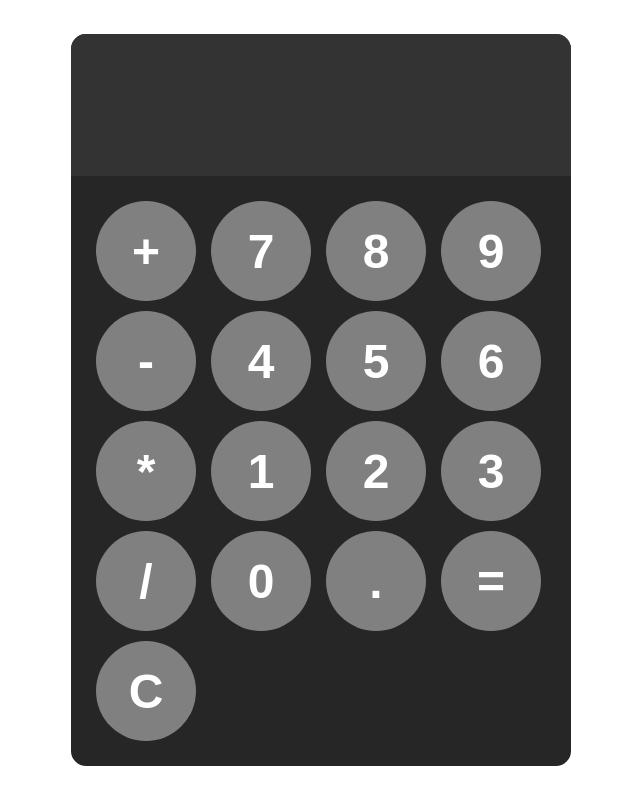
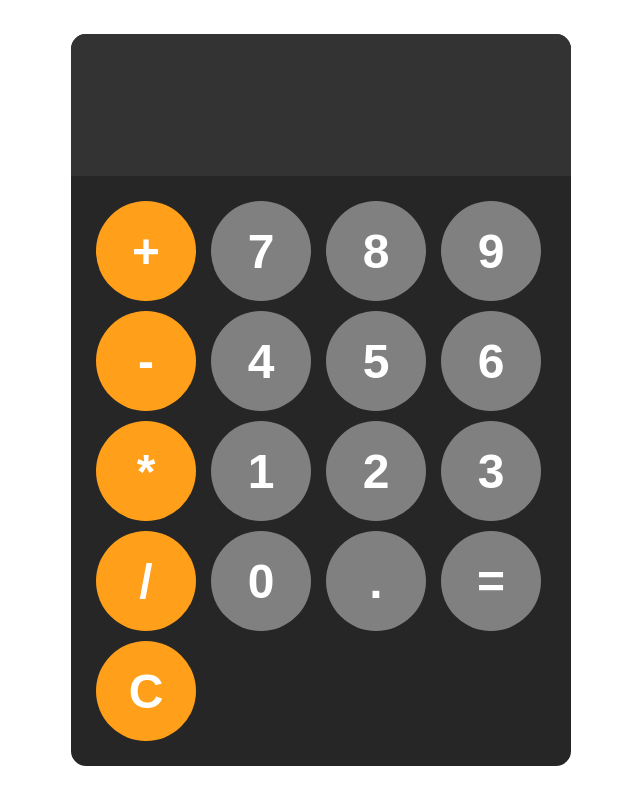
Before and after one commit to IVIonsters/calculator-project, a plain HTML site: page index.html in a window 1280 px wide. Shown: the whole page, without its empty margins (319-959 px from the left). Drawn offline with Linux system fonts and the light colour scheme.

Commit message:
added operator-btn classes, styled operator buttons. Styling complete for now

```diff
--- a/assets/style.css
+++ b/assets/style.css
@@ -32,6 +32,19 @@ body {
     padding: 25px;
 }
 
+.operator-btn {
+    background-color: hsl(35, 100%, 55%);
+    color: white;
+}
+
+.operator-btn:hover {
+    background-color: hsl(35, 100%, 65%);
+}
+
+.operator-btn:active {
+    background-color: hsl(35, 100%, 75%);
+}
+
 button {
     width: 100px;
     height: 100px;
@@ -43,3 +56,11 @@ button {
     font-weight: bold;
     cursor: pointer;
 }
+
+button:hover {
+    background-color: hsl(0, 0%, 30%);
+}
+
+button:active {
+    background-color: hsl(0, 0%, 50%);
+}
--- a/index.html
+++ b/index.html
@@ -11,23 +11,23 @@
     <div id="calculator">
         <input id="display" readonly>
         <div id="keys">
-          <button onclick="appendtoDisplay('+')">+</button>
+          <button onclick="appendtoDisplay('+')" class="operator-btn">+</button>
           <button onclick="appendtoDisplay('7')">7</button>
           <button onclick="appendtoDisplay('8')">8</button>
           <button onclick="appendtoDisplay('9')">9</button>
-          <button onclick="appendtoDisplay('-')">-</button>
+          <button onclick="appendtoDisplay('-')" class="operator-btn">-</button>
           <button onclick="appendtoDisplay('4')">4</button>
           <button onclick="appendtoDisplay('5')">5</button>
           <button onclick="appendtoDisplay('6')">6</button>
-          <button onclick="appendtoDisplay('*')">*</button>
+          <button onclick="appendtoDisplay('*')" class="operator-btn">*</button>
           <button onclick="appendtoDisplay('1')">1</button>
           <button onclick="appendtoDisplay('2')">2</button>
           <button onclick="appendtoDisplay('3')">3</button>
-          <button onclick="appendtoDisplay('/')">/</button>
+          <button onclick="appendtoDisplay('/')" class="operator-btn">/</button>
           <button onclick="appendtoDisplay('0')">0</button>
           <button onclick="appendtoDisplay('.')">.</button>
           <button onclick="calculate()">=</button>
-          <button onclick="clearDisplay()">C</button>
+          <button onclick="clearDisplay()" class="operator-btn">C</button>
         </div>
     </div>
 
```
